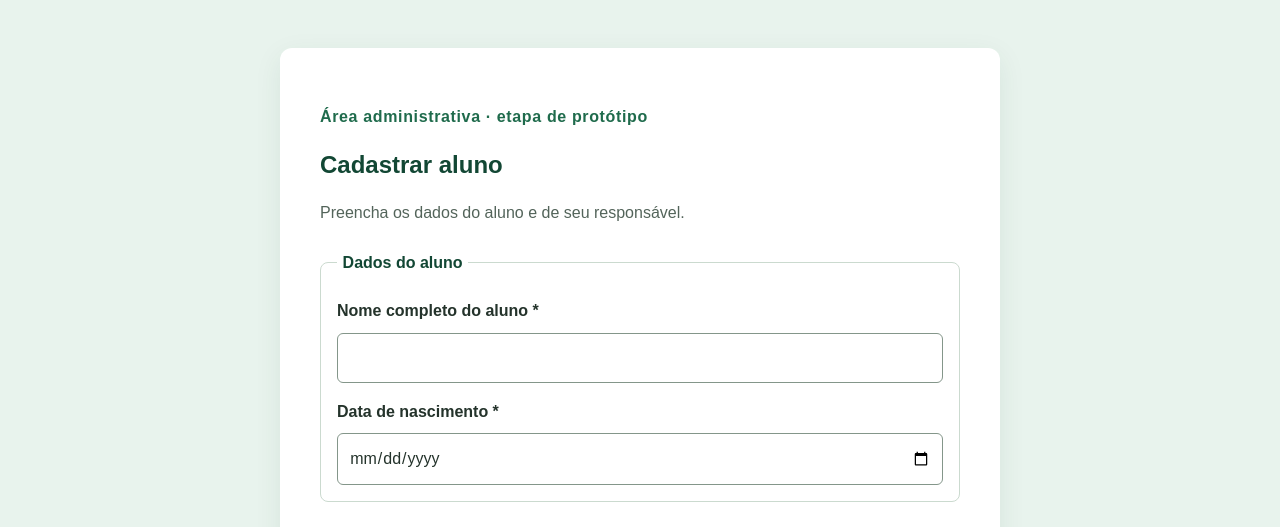
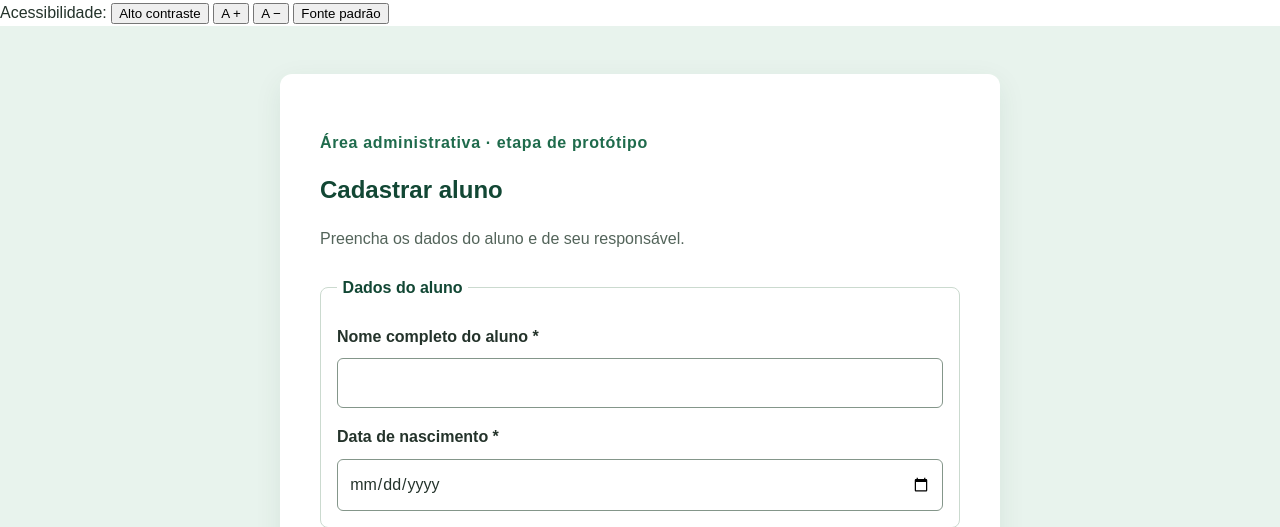
Before and after one commit to nicollassant/projeto-futebol-social-mvp., a Flask app: page /alunos/novo in a window 1280 px wide. Shown: the part 65-592 px from the top of the page. Run offline with Flask 3, Linux system fonts and the light colour scheme.

Commit message:
feat: adiciona controles de acessibilidade ao cadastro

```diff
--- a/templates/cadastro.html
+++ b/templates/cadastro.html
@@ -5,6 +5,7 @@
     <meta name="viewport" content="width=device-width, initial-scale=1.0">
     <title>Cadastrar aluno | Futebol Social</title>
     <link rel="stylesheet" href="{{ url_for('static', filename='css/style.css') }}">
+    <script src="{{ url_for('static', filename='js/acessibilidade.js') }}" defer></script>
 </head>
 <body>
     <header class="site-header">
@@ -14,6 +15,15 @@
             <a href="{{ url_for('novo_aluno') }}">Cadastrar aluno</a>
         </nav>
     </header>
+
+    <div class="accessibility-tools" role="group" aria-label="Opções de acessibilidade">
+        <span class="accessibility-title">Acessibilidade:</span>
+        <button type="button" id="contrast-toggle" aria-pressed="false">Alto contraste</button>
+        <button type="button" id="font-increase" aria-label="Aumentar tamanho da fonte">A +</button>
+        <button type="button" id="font-decrease" aria-label="Diminuir tamanho da fonte">A −</button>
+        <button type="button" id="font-reset">Fonte padrão</button>
+        <span id="accessibility-status" class="visually-hidden" aria-live="polite"></span>
+    </div>
 
     <main class="form-page">
         <section class="form-card">
```
